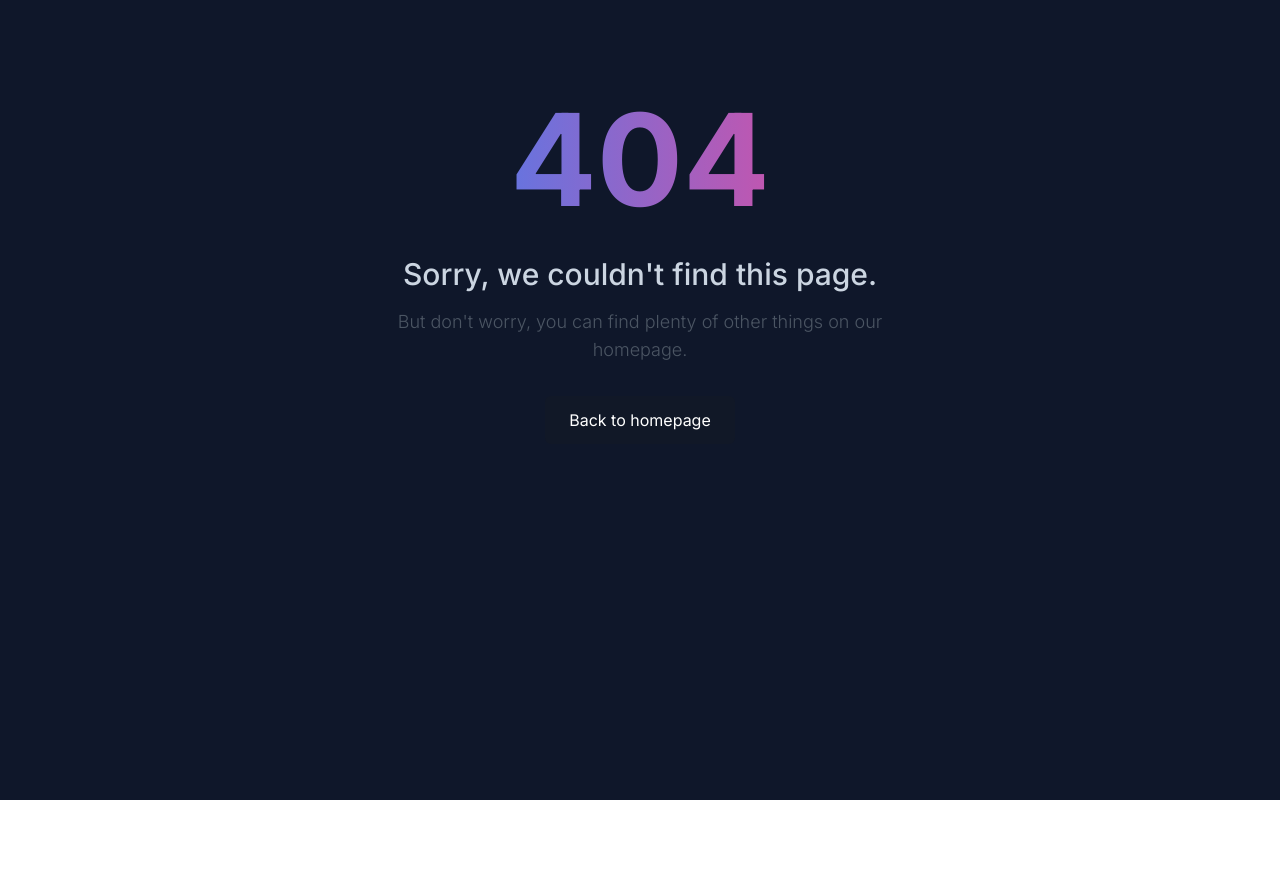
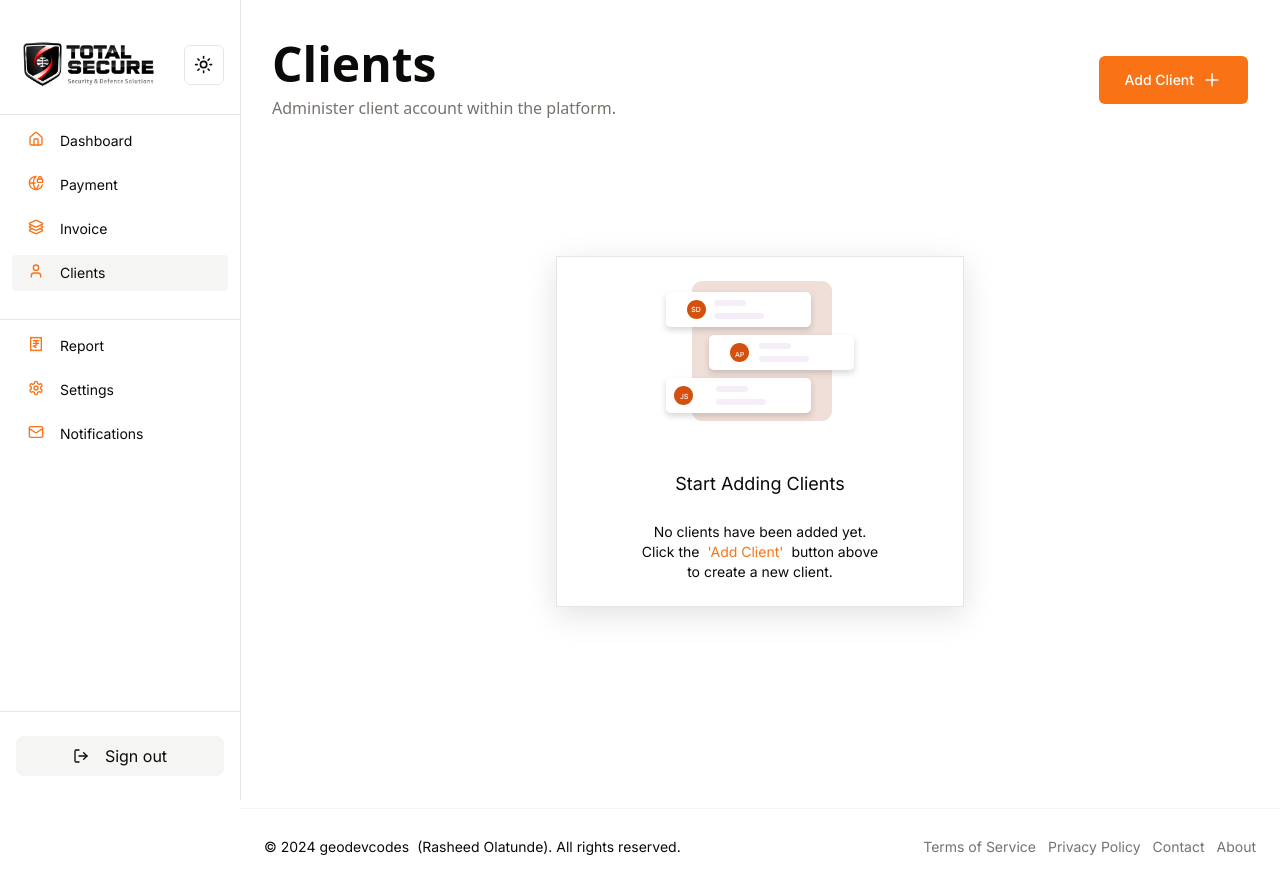
Before and after one commit to olatunde1998/ts-invoice-matrix, a Next.js app: page /clients in a window 1280 px wide. Before the commit this address had no page. Before the commit the page ends 800 px from the top, so only its background shows below. Built offline with nearby package versions, Linux system fonts and the light colour scheme.

Commit message:
Clients Page created

```diff
--- /dev/null
+++ b/app/clients/page.tsx
@@ -0,0 +1,37 @@
+import type { Metadata } from "next";
+import HeaderCrumb from "@/app/components/header-crumb/HeaderCrumb";
+import Trash from "@/app/components/trash/Trash";
+
+export const metadata: Metadata = {
+  title: "Clients | geodevcodes",
+  description: "Total Secure Application",
+};
+
+export default function Clients() {
+  return (
+    <main className="min-h-screen px-4 p-2 md:p-8">
+      <div>
+        <HeaderCrumb
+          screenName="Clients"
+          screenContent="Administer client account within the platform."
+          buttonName="Add Client"
+        />
+      </div>
+      <section className="h-fit mt-8 p-6">
+        <div className="lg:mt-20">
+          {/* ====EMPTY TRASH GOES HERE === */}
+          <Trash
+            headingText="Start Adding Clients"
+            subHeadingText={
+              <span>
+                No clients have been added yet. Click the{" "}
+                <span className="text-primary mx-1">'Add Client'</span> button
+                above to create a new client.
+              </span>
+            }
+          />
+        </div>
+      </section>
+    </main>
+  );
+}
```
